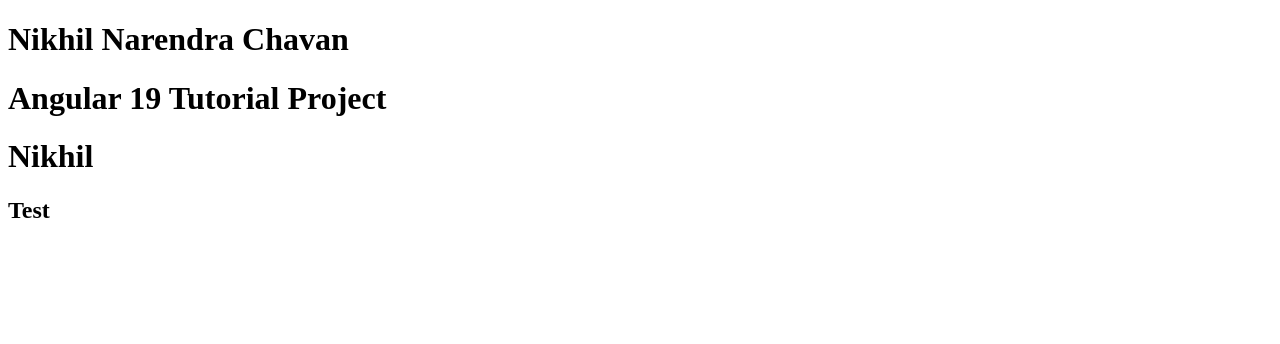
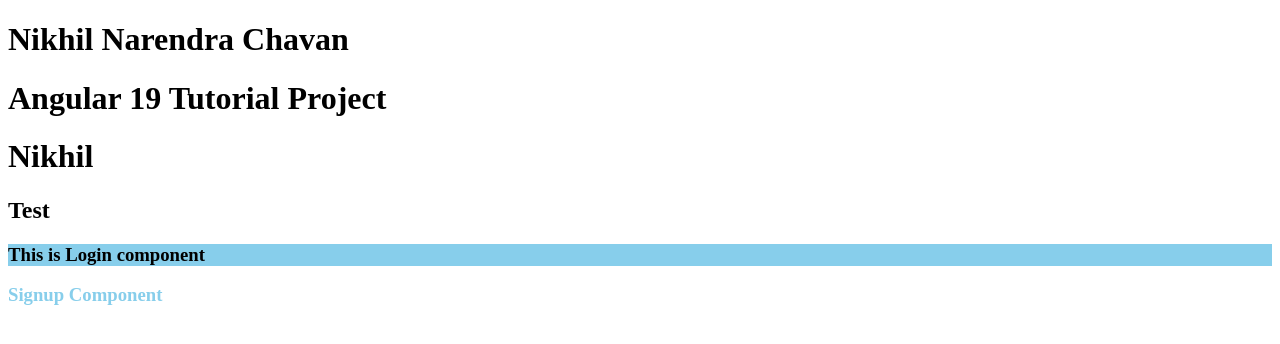
Before and after one commit to chavannikhil802/angular-19-tutorial, an Angular app: page / in a window 1280 px wide. Shown: the top 344 px of the page. Built offline with nearby package versions, Linux system fonts and the light colour scheme.

Commit message:
Creating Signup component and adding both, Login and signup component in app component

```diff
--- a/src/app/app.component.html
+++ b/src/app/app.component.html
@@ -2,3 +2,5 @@
 <h1>{{ title }}</h1>
 <h1>{{ name }}</h1>
 <h2>Test</h2>
+<login></login>
+<app-signup></app-signup>
--- a/src/app/login/login.component.html
+++ b/src/app/login/login.component.html
@@ -1 +1 @@
-<p>login works!</p>
+<h3 style="background-color: skyblue">This is Login component</h3>
--- a/src/app/login/login.component.ts
+++ b/src/app/login/login.component.ts
@@ -1,7 +1,7 @@
 import { Component } from '@angular/core';
 
 @Component({
-  selector: 'app-login',
+  selector: 'login',
   imports: [],
   templateUrl: './login.component.html',
   styleUrl: './login.component.css'
--- /dev/null
+++ b/src/app/signup/signup.component.html
@@ -0,0 +1 @@
+<h3 style="color: skyblue">Signup Component</h3>
```
Also changed, not shown: src/app/app.component.ts (+7 -1 lines), src/app/signup/signup.component.ts (added, +11 -0 lines), src/app/signup/signup.component.css (added), 1 other file (tests, documents, lock files or other folders).
